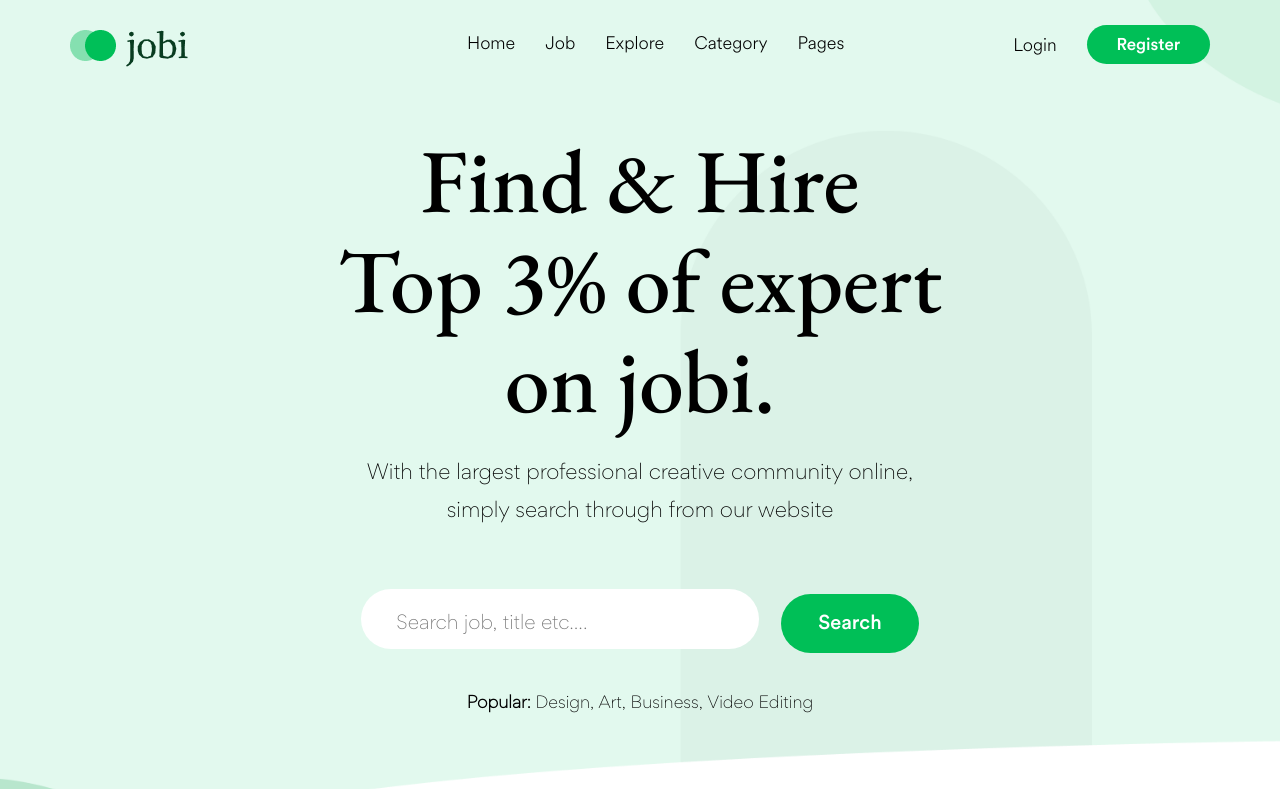
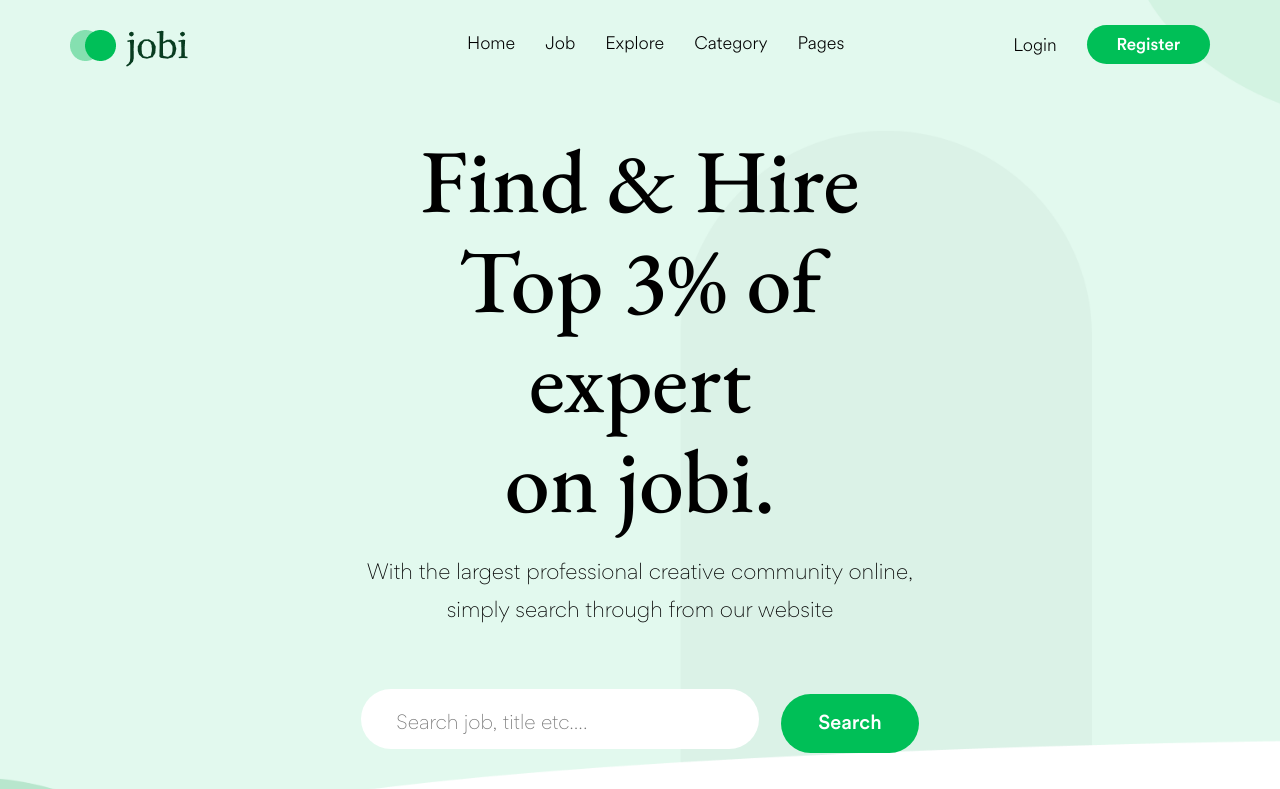
Before and after one commit to jobi-job-board/job-board, a Next.js app: page / in a window 1280 px wide. Shown: the top 789 px of the page. Built offline with nearby package versions, Linux system fonts and the light colour scheme.

Commit message:
fix hero style

```diff
--- a/src/partials/_hero.scss
+++ b/src/partials/_hero.scss
@@ -12,8 +12,8 @@
   overflow-x: hidden;
 }
 .hero-col-left {
-  width: 608px;
   color: $secondary-color-5;
+  width: 50%;
 }
 
 .hero h5 {
--- a/src/partials/_slick-theme.scss
+++ b/src/partials/_slick-theme.scss
@@ -140,6 +140,7 @@ $slick-opacity-not-active: 0.25 !default;
       &:hover,
       &:focus {
         outline: none;
+
         &:before {
           opacity: $slick-opacity-on-hover;
         }
--- a/src/partials/_testimonials.scss
+++ b/src/partials/_testimonials.scss
@@ -96,6 +96,7 @@
   font-size: 10px;
   line-height: 12px;
   width: 5.5rem;
+  object-fit: contain;
 }
 
 .testimonials hr {
```
